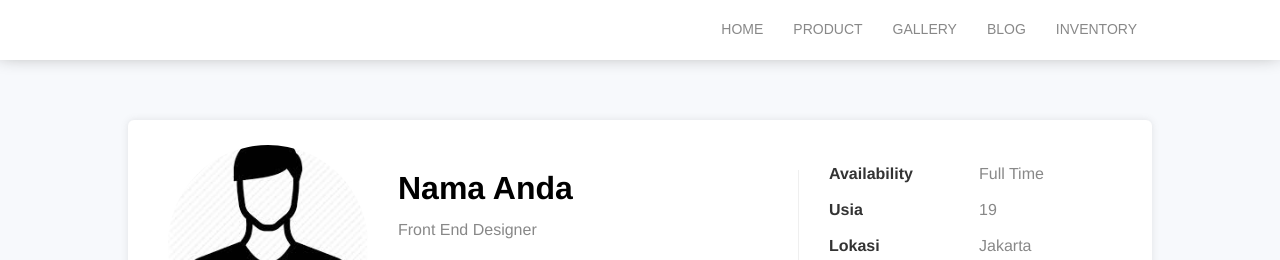
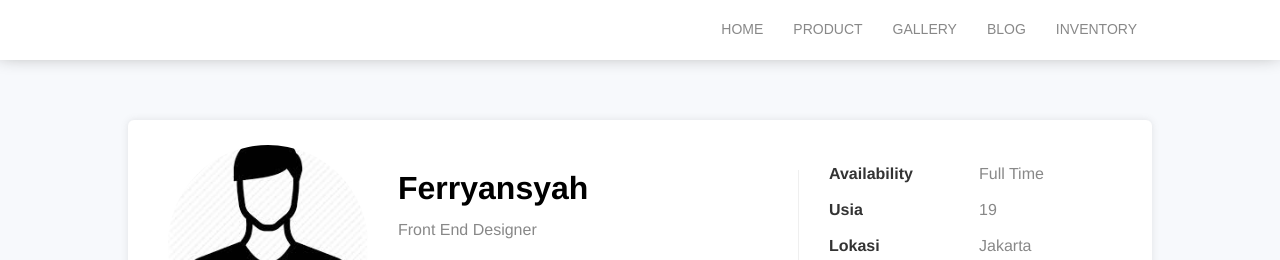
Before and after one commit to Iansyahh/prakerja-batch7, a plain HTML site: page index.html in a window 1280 px wide. Shown: the top 260 px of the page. Drawn offline with Linux system fonts and the light colour scheme; files whose address does not match are found by name.

Commit message:
index.html

```diff
--- a/index.html
+++ b/index.html
@@ -42,7 +42,7 @@
                 kita kasih atribut onclick=editForm pada button edit
 
                 -->
-                <h1 id="pName">Nama Anda</h1>
+                <h1 id="pName">Ferryansyah</h1>
                 <p id="pRole">Front End Designer</p>
                 <a href="#input-form" class="button bg-blue" onclick="editForm()">Edit</a>
                 <a href="#" class="button border-green">Resume</a>
```
